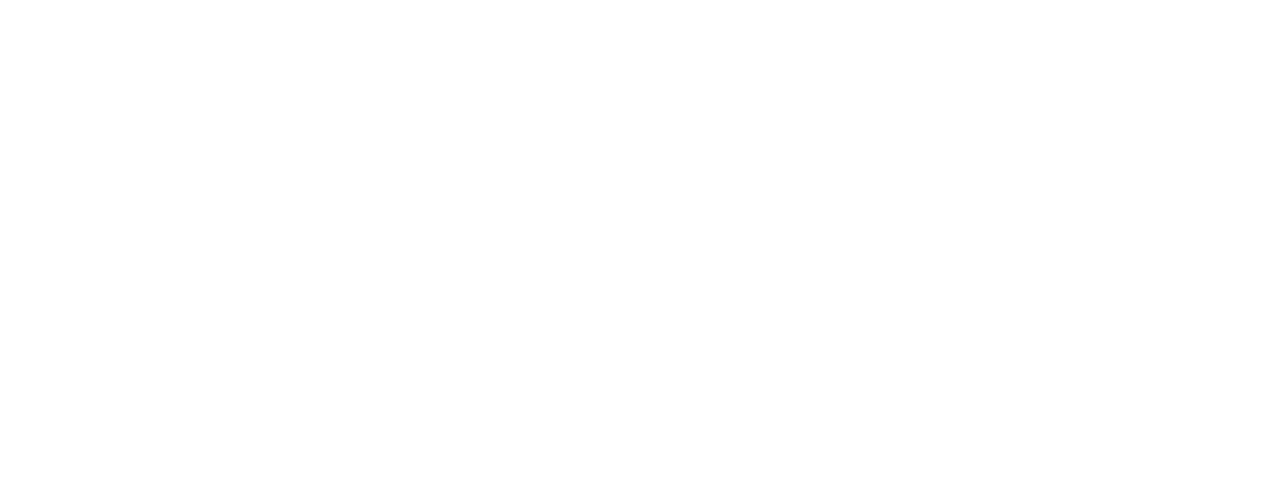
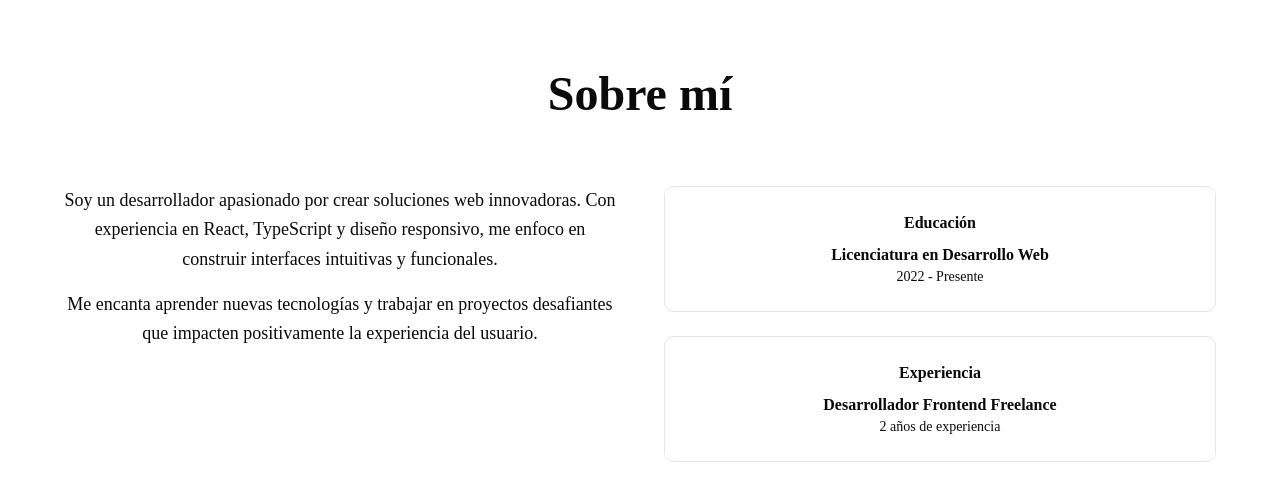
Before and after one commit to RosaTorrez/portfolio, a React (Vite) app: page / in a window 1280 px wide. Shown: the part 842-1342 px from the top of the page. Before the commit the page ends 864 px from the top, so only its background shows below. Built offline with nearby package versions, Linux system fonts and the light colour scheme.

Commit message:
feat: implement about section with experience timeline

```diff
--- a/src/App.tsx
+++ b/src/App.tsx
@@ -1,4 +1,5 @@
 import './App.css'
+import About from './components/About'
 import Header from './components/Header'
 import Hero from './components/Hero'
 
@@ -8,6 +9,7 @@ function App() {
     <div className="min-h-screen bg-background text-foreground">
       <Header />
       <Hero />
+      <About />
     </div>
   )
 }
--- /dev/null
+++ b/src/components/About.tsx
@@ -0,0 +1,59 @@
+import { motion } from "framer-motion"
+import { HiDownload } from "react-icons/hi"
+
+const About = () => {
+    return (
+        <section id="about" className="py-20 px-4 sm:px-6 lg:px-8 bg-background">
+            <div className="max-w-6xl mx-auto">
+                <motion.div
+                    initial={{ opacity: 0, y: 20 }}
+                    whileInView={{ opacity: 1, y: 0 }}
+                    transition={{ duration: 0.8 }}
+                    viewport={{ once: true }}
+                >
+                    <h2 className="text-4xl md:text-5xl font-bold text-foreground mb-4">Sobre mí</h2>
+                    <div className="h-1 w-20 bg-gradient-to-r from-accent-primary to-accent-secondary rounded-full mb-12" />
+
+                    <div className="grid grid-cols-1 md:grid-cols-2 gap-12">
+                        {/* Bio */}
+                        <div className="space-y-4">
+                            <p className="text-text-muted text-lg leading-relaxed">
+                                Soy un desarrollador apasionado por crear soluciones web innovadoras. Con experiencia en React,
+                                TypeScript y diseño responsivo, me enfoco en construir interfaces intuitivas y funcionales.
+                            </p>
+                            <p className="text-text-muted text-lg leading-relaxed">
+                                Me encanta aprender nuevas tecnologías y trabajar en proyectos desafiantes que impacten positivamente la
+                                experiencia del usuario.
+                            </p>
+                        </div>
+
+                        {/* Education & Experience */}
+                        <div className="space-y-6">
+                            <div className="bg-background-secondary p-6 rounded-lg border border-border hover:border-accent-primary transition-colors">
+                                <h3 className="text-accent-primary font-semibold mb-2">Educación</h3>
+                                <p className="text-foreground font-semibold">Licenciatura en Desarrollo Web</p>
+                                <p className="text-text-muted text-sm">2022 - Presente</p>
+                            </div>
+
+                            <div className="bg-background-secondary p-6 rounded-lg border border-border hover:border-accent-secondary transition-colors">
+                                <h3 className="text-accent-secondary font-semibold mb-2">Experiencia</h3>
+                                <p className="text-foreground font-semibold">Desarrollador Frontend Freelance</p>
+                                <p className="text-text-muted text-sm">2 años de experiencia</p>
+                            </div>
+
+                            <a
+                                href="/cv.pdf"
+                                className="inline-flex items-center gap-2 px-6 py-3 bg-accent-primary text-background rounded-lg font-semibold hover:shadow-lg hover:shadow-accent-primary/50 transition-all"
+                            >
+                                <HiDownload size={20} />
+                                Descargar CV
+                            </a>
+                        </div>
+                    </div>
+                </motion.div>
+            </div>
+        </section>
+    )
+}
+
+export default About
```
